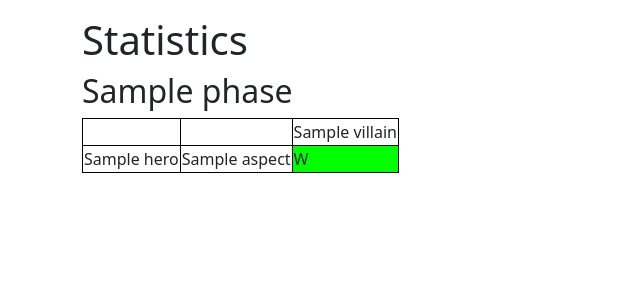
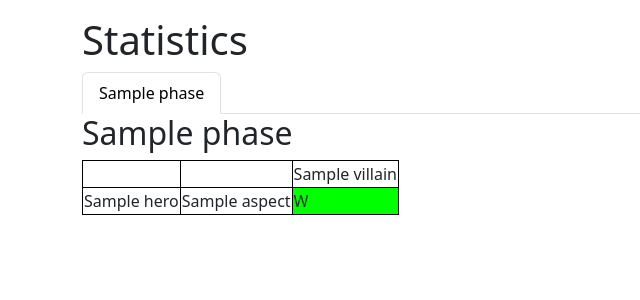
Before and after one commit to timpelican/mcstats, a Flask app: page /stats in a window 1280 px wide. Shown: the part 56-356 px from the top of the page, without its empty margins (0-640 px from the left). Run offline with Flask 3, Linux system fonts and the light colour scheme; tables that the repository leaves empty hold one stand-in row (values such as "Sample post").

Commit message:
Bootstrap tabs for Stats.

```diff
--- a/app/templates/stats.html
+++ b/app/templates/stats.html
@@ -1,17 +1,6 @@
 {% extends "base.html" %}
 
-{% block content %}
-    <style>
-    table, th, td {
-      border: 1px solid black;
-    }
-    table.center {
-      margin-left: auto;
-      margin-right: auto;
-    }
-    </style>
-    <h1>Statistics</h1>
-    {% for phase in phases %}
+{% macro phase_stats(phase) %}
 <div>
   <h2>{{ phase.phasename }}</h2>
   {% if phase.villains %}
@@ -34,11 +23,46 @@
       {% endfor %}
     </table>
     {% else %}
-                <p>No hereos found for this phase!</p>
+    <p>No heroes found for this phase!</p>
     {% endif %}
   {% else %}
   <p>No villains found for this phase!</p>
   {% endif %}
 </div>
+{% endmacro %}
+
+{% block content %}
+<style>
+  table, th, td {
+    border: 1px solid black;
+  }
+  table.center {
+    margin-left: auto;
+    margin-right: auto;
+  }
+</style>
+
+<h1>Statistics</h1>
+<nav>
+  <div class="nav nav-tabs" id="stats-tab" role="tablist">
+    {% for phase in phases[:1] %}
+    <button class="nav-link active" id="nav-phase{{ phase.id }}-tab" data-bs-toggle="tab" data-bs-target="#nav-phase{{ phase.id }}" type="button" role="tab" aria-controls="nav-phase{{ phase.id }}" aria-selected="true">{{ phase.phasename }}</button>
     {% endfor %}
+    {% for phase in phases[1:] %}
+    <button class="nav-link" id="nav-phase{{ phase.id }}-tab" data-bs-toggle="tab" data-bs-target="#nav-phase{{ phase.id }}" type="button" role="tab" aria-controls="nav-phase{{ phase.id }}" aria-selected="false">{{ phase.phasename }}</button>
+    {% endfor %}
+  </div>
+</nav>
+<div class="tab-content" id="stats-tabContent">
+  {% for phase in phases[:1] %}
+  <div class="tab-pane fade show active" id="nav-phase{{ phase.id }}" role="tabpanel" aria-labelledby="nav-phase{{ phase.id }}-tab" tabindex="0">
+    {{ phase_stats(phase) }}
+  </div>
+  {% endfor %}
+  {% for phase in phases[1:] %}
+  <div class="tab-pane fade" id="nav-phase{{ phase.id }}" role="tabpanel" aria-labelledby="nav-phase{{ phase.id }}-tab" tabindex="0">
+    {{ phase_stats(phase) }}
+  </div>
+  {% endfor %}
+</div>
 {% endblock %}
```
Lines whose indentation alone changed are shown as unchanged.
